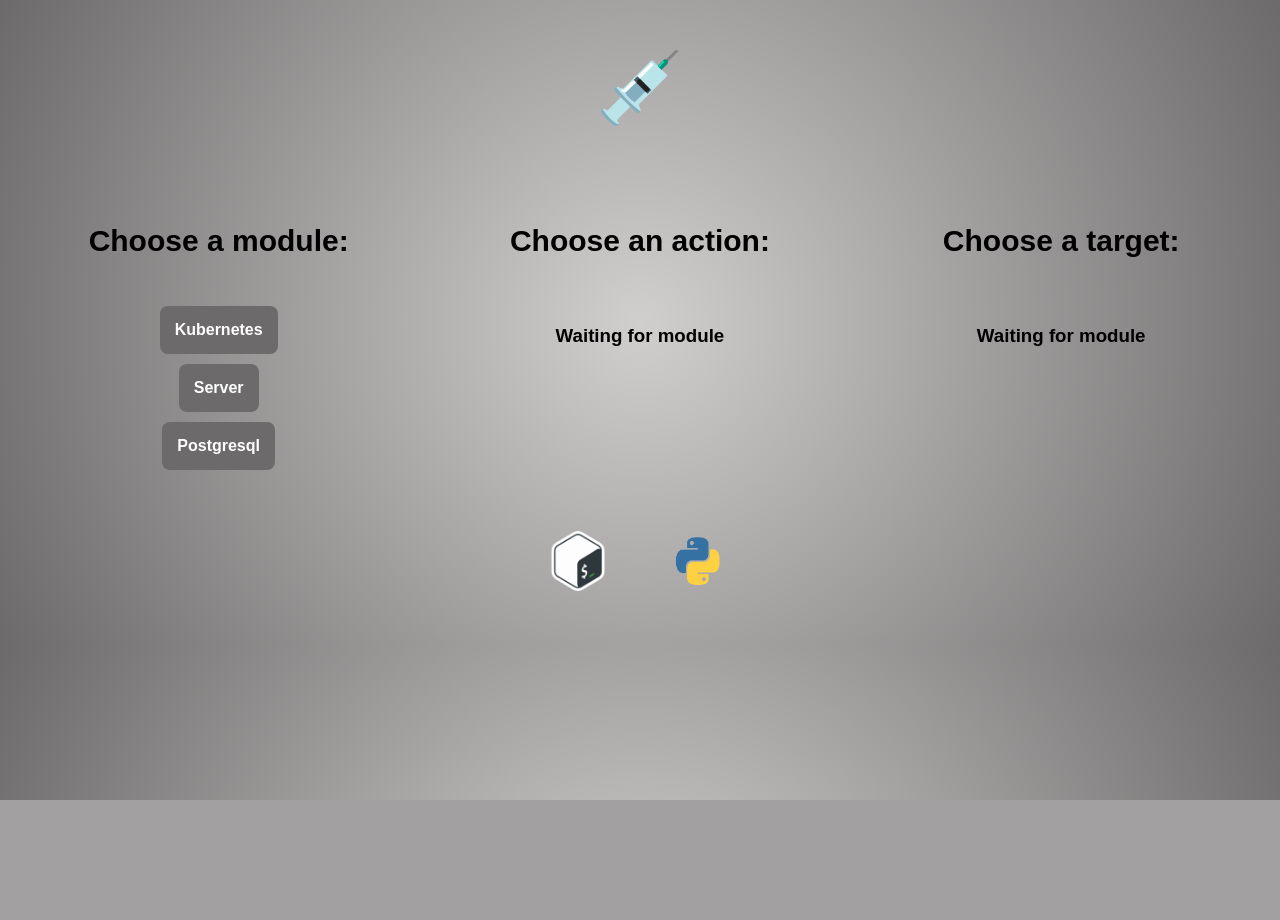
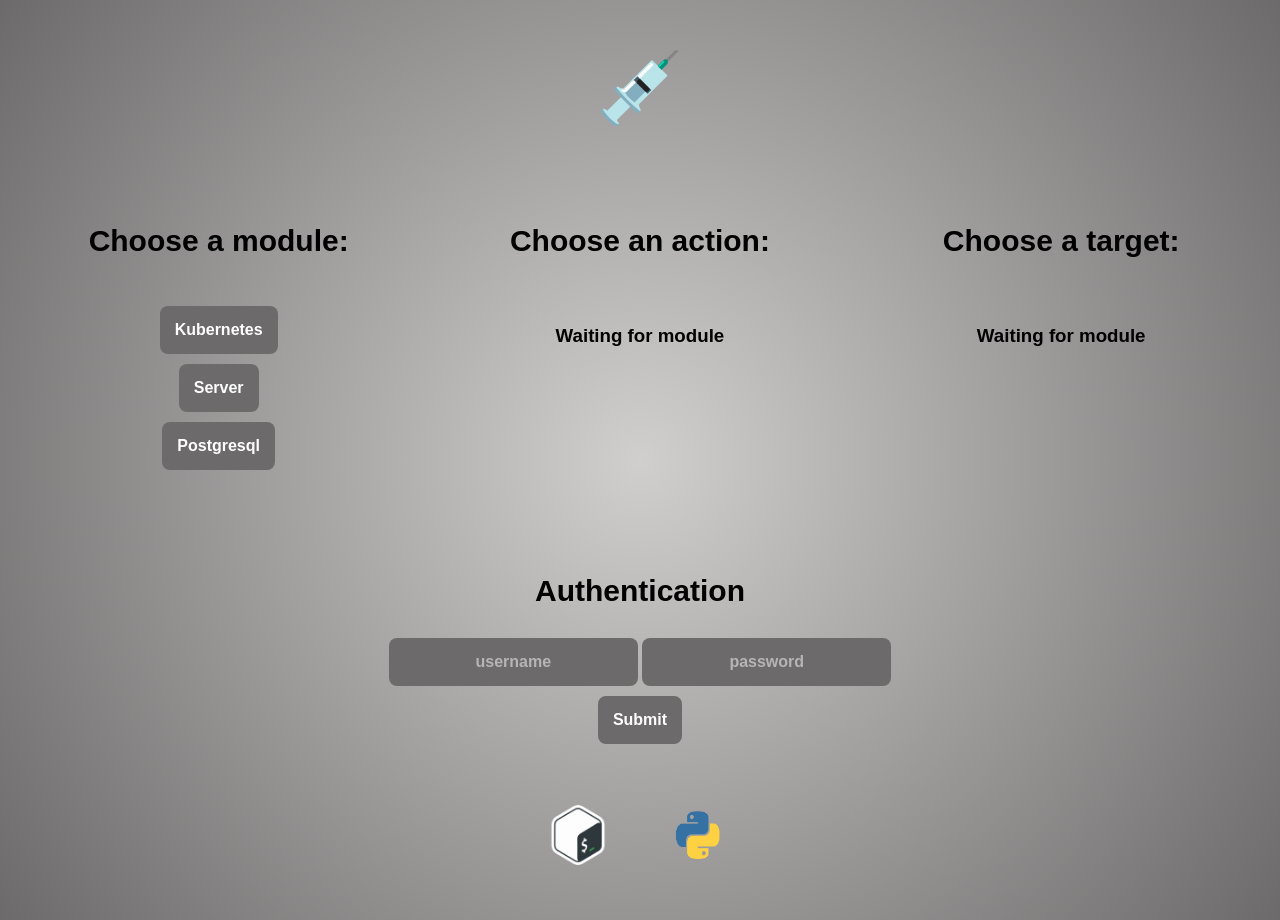
Before and after one commit to witkiewiczmikolaj/helbreder, a Flask app: page / in a window 1280 px wide. Before the commit the page ends 800 px from the top, so only its background shows below. Run offline with Flask 2, Linux system fonts and the light colour scheme; parts of the project's set-up code (start-up, migrations or seed data) failed here and were passed over.

Commit message:
Username/Password input

```diff
--- a/core/app/app.py
+++ b/core/app/app.py
@@ -15,10 +15,12 @@
     module = modules_buttonized()
     action = '<h3>Waiting for module</h3>'
     target = '<h3>Waiting for module</h3>'
+    username = 'username'
+    password = 'password'
     global butt_clicked
     if request.method == 'POST':
-        action, target = action_target()
-    return render_template('index.html', module = module, action = action, target = target, butt_clicked = butt_clicked)
+        action, target, username, password = collect_data()
+    return render_template('index.html', module = module, action = action, target = target, butt_clicked = butt_clicked, username = username, password = password)
 
 @helbreder.route('/api',methods=['POST'])
 @auth.login_required
--- a/core/app/static/styles/main.css
+++ b/core/app/static/styles/main.css
@@ -25,6 +25,11 @@
     float: left;
     width: 33.33%;
     text-align: center;
+}
+
+.user {
+    text-align: center;
+    padding-top: 4em;
 }
 
   .lang_picker {
@@ -164,6 +169,19 @@
     color: #f07178;
 }
 
+::placeholder {
+    color: white;
+    opacity: 0.5;
+  }
+
+  :-ms-input-placeholder {
+    color: white;
+  }
+
+  ::-ms-input-placeholder {
+    color: white;
+  }
+
 @media screen and (max-width: 600px) {
     .column {
       width: 100%;
--- a/core/app/templates/index.html
+++ b/core/app/templates/index.html
@@ -8,8 +8,8 @@
     <body>
         <h1>&#128137;</h1>
         <br>
-        <div class="row">
-            <form action="/" method="post">
+        <form action="/" method="post">
+            <div class="row">
                 <div class="column">
                     <p>Choose a module:</p>
                     <br>
@@ -25,8 +25,15 @@
                     <br>
                     {{ target | safe }}
                 </div>
-            </form>
-        </div>
+            </div>
+            <div class="user">
+                <p>Authentication</p>
+                <input type="text" name="Username" placeholder="username">
+                <input type="text" name="Password" placeholder="password">
+                <br>
+                <input type="submit" name="Submit" value="Submit">
+            </div>
+        </form>
         <br>
         <br>
         <div class="lang_picker">
@@ -39,7 +46,7 @@
                 <div class="cm-linerow"><span class="cm-lineNumber">1</span><span class="cm-builtin">curl&nbsp;</span><span class="cm-attribute">--request</span> POST \</div>
                 <div class="cm-linerow"><span class="cm-lineNumber">2</span><span class="cm-builtin"></span><span class="cm-attribute">--url&nbsp;&nbsp;&nbsp;</span> http://helbreder_url/api/endpoint \</div>
                 <div class="cm-linerow"><span class="cm-lineNumber">3</span><span class="cm-builtin"></span><span class="cm-attribute">--header&nbsp;</span><span class="cm-string"> 'Accept: application/json'</span> \</div>
-                <div class="cm-linerow"><span class="cm-lineNumber">4</span><span class="cm-builtin"></span><span class="cm-attribute">--header&nbsp;</span><span class="cm-string"> 'Authorization: Basic ${user:pass encoded}'</span> \</div>
+                <div class="cm-linerow"><span class="cm-lineNumber">4</span><span class="cm-builtin"></span><span class="cm-attribute">--header&nbsp;</span><span class="cm-string"> 'Authorization: Basic ${ {{ username }} : {{ password }} encoded}'</span> \</div>
                 <div class="cm-linerow"><span class="cm-lineNumber">5</span><span class="cm-builtin"></span><span class="cm-attribute">--header&nbsp;</span><span class="cm-string"> 'Content-Type: application/json'</span>\</div>
                 <div class="cm-linerow"><span class="cm-lineNumber">6</span><span class="cm-builtin"></span><span class="cm-attribute">--data&nbsp;</span><span class="cm-string"> '{"namespace": "{{ butt_clicked[0] }}", "action": "{{ butt_clicked[1] }}", "target_name": "{{ butt_clicked[2] }}", "target_kind": "${target}"}'</span></div>
                 <hr>
@@ -52,7 +59,7 @@
                 <div class="cm-linerow"><span class="cm-lineNumber">2</span><span class="cm-builtin"></span><span class="cm-attribute"></span></div>
                 <div class="cm-linerow"><span class="cm-lineNumber">3</span><span class="cm-variable">headers</span> = {</div>
                 <div class="cm-linerow"><span class="cm-lineNumber">4</span><span class="cm-builtin"></span><span class="cm-string">'Accept':&nbsp;</span><span class="cm-string"> 'application/json',</span></div>
-                <div class="cm-linerow"><span class="cm-lineNumber">5</span><span class="cm-builtin"></span><span class="cm-string">'Authorization':&nbsp;</span><span class="cm-string"> f"Basic {user:pass} encoded}",</span></div>
+                <div class="cm-linerow"><span class="cm-lineNumber">5</span><span class="cm-builtin"></span><span class="cm-string">'Authorization':&nbsp;</span><span class="cm-string"> f"Basic { { {{ username }} : {{ password }} } encoded}",</span></div>
                 <div class="cm-linerow"><span class="cm-lineNumber">6</span>}</div>
                 <div class="cm-linerow"><span class="cm-lineNumber">7</span><span class="cm-builtin"></span><span class="cm-attribute"></span></div>
                 <div class="cm-linerow"><span class="cm-lineNumber">8</span><span class="cm-variable">json_data</span> = {</div>
--- a/core/app/templates/post.py
+++ b/core/app/templates/post.py
@@ -5,7 +5,7 @@
 
 butt_clicked = ["*module*", "*action*", "*target*"]
 
-def action_target():
+def collect_data():
     global butt_clicked
 
     for module in range (len(modules())):
@@ -13,6 +13,8 @@
             action = actions_buttonized(actions(modules()[module]))
             target = targets_buttonized(targets(modules()[module]))
             butt_clicked[0] = request.form.get(f'{modules()[module].title()}')
+            username = 'username'
+            password = 'password'
             if len(butt_clicked) >= 2:
                 butt_clicked[1] = "*action*"
                 butt_clicked[2] = "*target*"
@@ -20,10 +22,21 @@
             if request.form.get(f'{actions(modules()[module])[act].title()}') == f'{actions(modules()[module])[act].title()}':
                 action = actions_buttonized(actions(modules()[module]))
                 target = targets_buttonized(targets(modules()[module]))
+                username = 'username'
+                password = 'password'
                 butt_clicked[1] = request.form.get(f'{actions(modules()[module])[act].title()}')
         for targ in range (len(targets(modules()[module]))):
             if request.form.get(f'{targets(modules()[module])[targ].title()}') == f'{targets(modules()[module])[targ].title()}':
                 action = actions_buttonized(actions(modules()[module]))
                 target = targets_buttonized(targets(modules()[module]))
+                username = 'username'
+                password = 'password'
                 butt_clicked[2] = request.form.get(f'{targets(modules()[module])[targ].title()}')
-    return action, target
+    if request.form.get("Submit") == "Submit":
+        username = request.form.get("Username")
+        password = request.form.get("Password")
+        module = modules_buttonized()
+        action = '<h3>Waiting for module</h3>'
+        target = '<h3>Waiting for module</h3>'
+
+    return action, target, username, password
```
